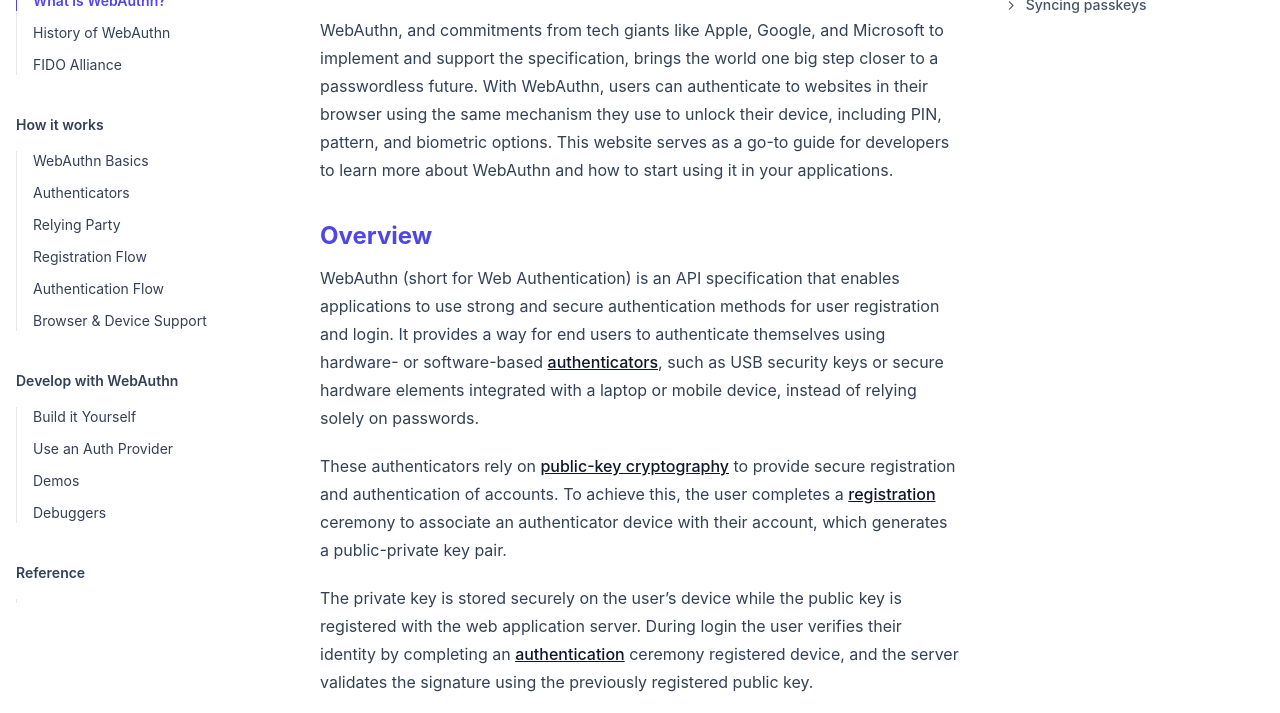
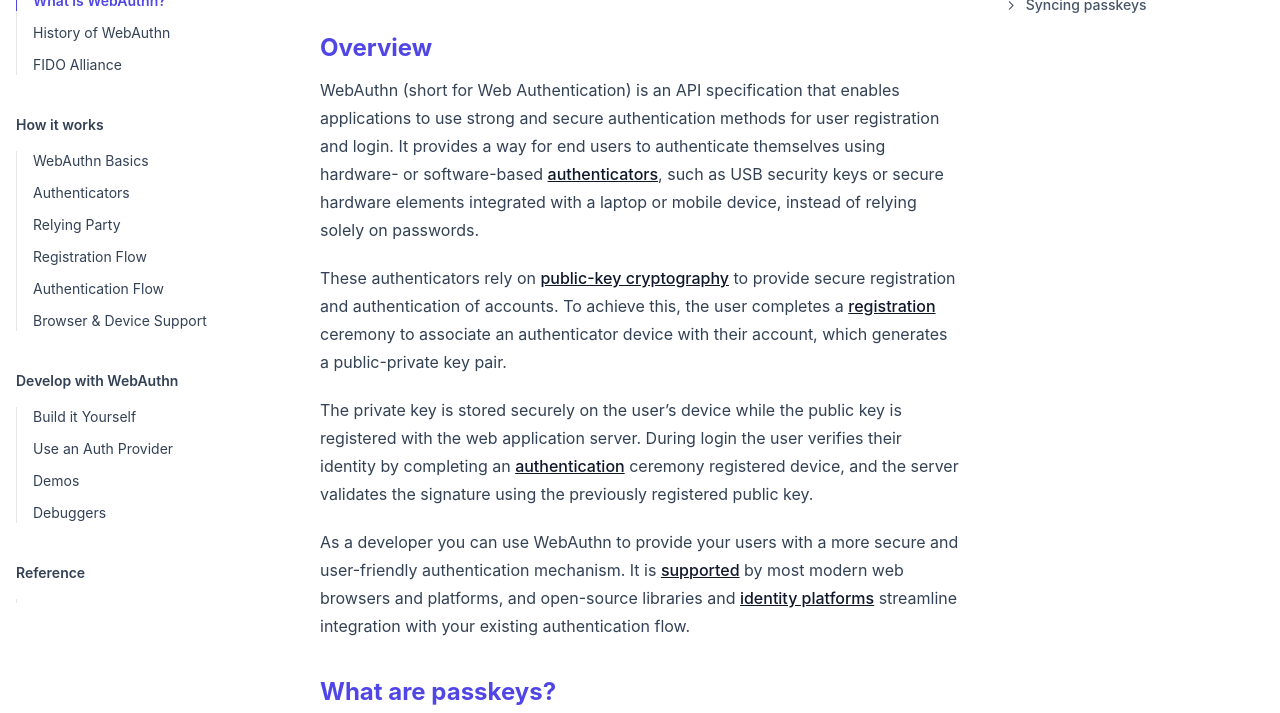
Before and after one commit to FusionAuth/webauthn.wtf, an Astro site: page / in a window 1280 px wide. Shown: the part 197-910 px from the top of the page. Built offline with nearby package versions, Linux system fonts and the light colour scheme; Astro itself is replaced by a stand-in of ours; a web font is replaced by a local one.

Commit message:
feedback

```diff
--- a/src/pages/index.md
+++ b/src/pages/index.md
@@ -4,8 +4,6 @@ section: "WebAuthn"
 title: "What is WebAuthn?"
 description: ""
 ---
-
-WebAuthn, and commitments from tech giants like Apple, Google, and Microsoft to implement and support the specification, brings the world one big step closer to a passwordless future. With WebAuthn, users can authenticate to websites in their browser using the same mechanism they use to unlock their device, including PIN, pattern, and biometric options. This website serves as a go-to guide for developers to learn more about WebAuthn and how to start using it in your applications.
 
 ## Overview
 WebAuthn (short for Web Authentication) is an API specification that enables applications to use strong and secure authentication methods for user registration and login. It provides a way for end users to authenticate themselves using hardware- or software-based [authenticators](/how-it-works/authenticators), such as USB security keys or secure hardware elements integrated with a laptop or mobile device, instead of relying solely on passwords.
@@ -14,10 +12,14 @@ These authenticators rely on [public-key cryptography](/reference/glossary) to p
 
 The private key is stored securely on the user's device while the public key is registered with the web application server. During login the user verifies their identity by completing an [authentication](/how-it-works/authentication) ceremony registered device, and the server validates the signature using the previously registered public key.
 
-As a developer you can use WebAuthn to provide your users with a more secure and user-friendly authentication mechanism. It is supported by most modern web browsers and platforms, and open-source libraries and identity platforms streamline integration with your existing authentication flow.
+As a developer you can use WebAuthn to provide your users with a more secure and user-friendly authentication mechanism. It is [supported](/how-it-works/support) by most modern web browsers and platforms, and open-source libraries and [identity platforms](/develop/use-an-auth-provider) streamline integration with your existing authentication flow.
 
 ## What are passkeys?
 The public-private key pair generated by an authenticator is the user's credential in WebAuthn world, as opposed to a more traditional username and password. The term "passkey" started as a way to describe WebAuthn credentials that can be synced between devices using an external mechanism, but it has since become the common way to refer to any WebAuthn credential.
 
 ### Syncing passkeys
-WebAuthn is focused on registering and authenticating using passkeys that are tied to a single device, and syncing passkeys between devices is outside the scope of the WebAuthn specification. As WebAuthn gained traction, some people started to wonder, "What happens if I lose or replace the device that contains my passkeys?" One option is to register passkeys on two devices: one that is carried for everyday use and another that is kept in a secure location as a backup. That solution is cumbersome, and most people are not going to bother. Enter large platform and operating system companies. They use their own secure channels to sync passkeys across multiple user devices in the background making them available across all a user's compatible devices and eliminating the need for a separate backup authenticator. For example, Apple uses its iCloud Keychain and Google uses Google Password Manager to make passkeys available across devices.
+WebAuthn is focused on registering and authenticating using passkeys that are tied to a single device, and syncing passkeys between devices is outside the scope of the WebAuthn specification. As WebAuthn gained traction, some people started to wonder, "What happens if I lose or replace the device that contains my passkeys?"
+
+One option is to register passkeys on two devices: one that is carried for everyday use and another that is kept in a secure location as a backup. That solution is cumbersome, and most people are not going to bother.
+
+Enter large platform and operating system companies. They use their own secure channels to sync passkeys across multiple user devices in the background making them available across all a user's compatible devices and eliminating the need for a separate backup authenticator. For example, Apple uses its iCloud Keychain and Google uses Google Password Manager to make passkeys available across devices.
```
